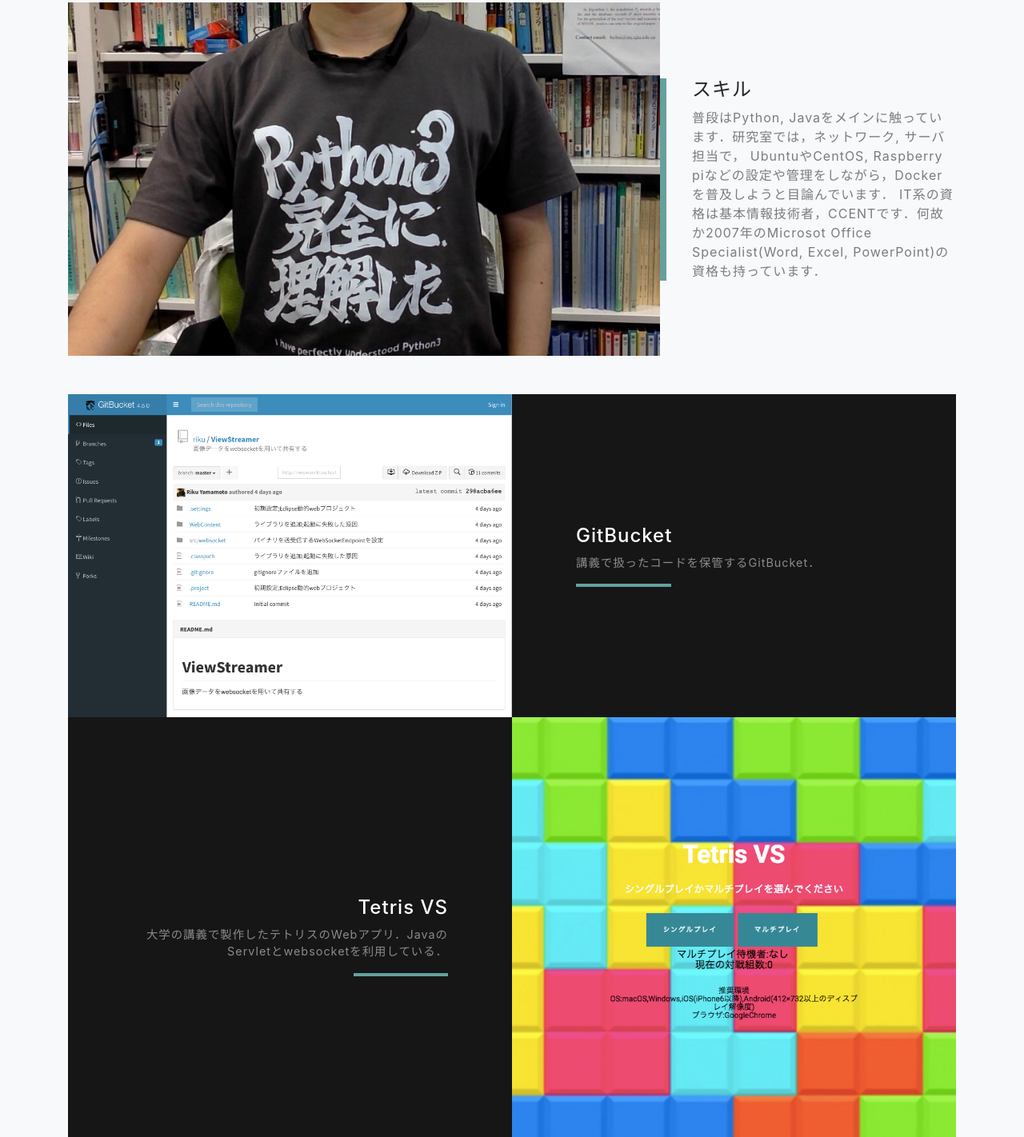
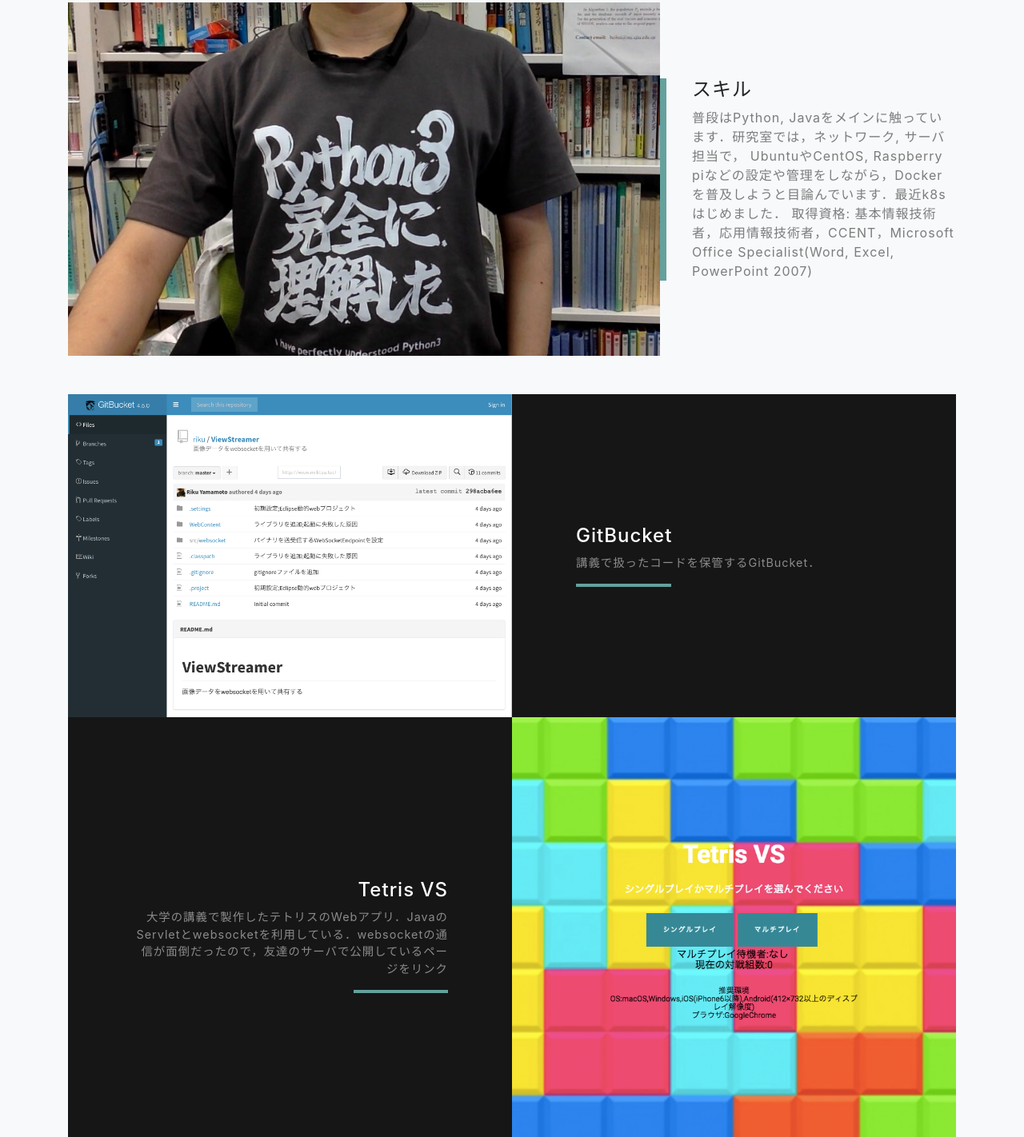
Before and after one commit to ymmtr6/Portfolio, a website with bundled scripts: page index.html in a window 1280 px wide. Shown: the part 1725-3147 px from the top of the page at 80% size. Built offline with nearby package versions, Linux system fonts and the light colour scheme.

Commit message:
リンクの修正・情報を更新

```diff
--- a/index.html
+++ b/index.html
@@ -94,8 +94,8 @@
             <h4>スキル</h4>
             <p class="text-black-50 mb-0">
               普段はPython, Javaをメインに触っています．研究室では，ネットワーク, サーバ担当で，
-              UbuntuやCentOS, Raspberry piなどの設定や管理をしながら，Dockerを普及しようと目論んでいます．
-              IT系の資格は基本情報技術者，CCENTです．何故か2007年のMicrosot Office Specialist(Word, Excel, PowerPoint)の資格も持っています．
+              UbuntuやCentOS, Raspberry piなどの設定や管理をしながら，Dockerを普及しようと目論んでいます．最近k8sはじめました．
+              取得資格: 基本情報技術者，応用情報技術者，CCENT，Microsoft Office Specialist(Word, Excel, PowerPoint 2007)
             </p>
           </div>
         </div>
@@ -161,7 +161,7 @@
 
       <div class="row justify-content-center no-gutters">
         <div class="col-lg-6">
-          <a href="http://lovelaika.site:443/ISP2Tetris/project/tetris/index.html">
+          <a href="http://kuwamo.site:443/ISP2Tetris/project/tetris/index.html">
             <img class="img-fluid" src="img/tetris_1.png" alt="">
           </a>
         </div>
@@ -170,7 +170,7 @@
             <div class="d-flex h-100">
               <div class="project-text w-100 my-auto text-center text-lg-right">
                 <h4 class="text-white">Tetris VS</h4>
-                <p class="mb-0 text-white-50">大学の講義で製作したテトリスのWebアプリ．JavaのServletとwebsocketを利用している．</p>
+                <p class="mb-0 text-white-50">大学の講義で製作したテトリスのWebアプリ．JavaのServletとwebsocketを利用している．websocketの通信が面倒だったので，友達のサーバで公開しているページをリンク</p>
                 <hr class="d-none d-lg-block mb-0 mr-0">
               </div>
             </div>
```
